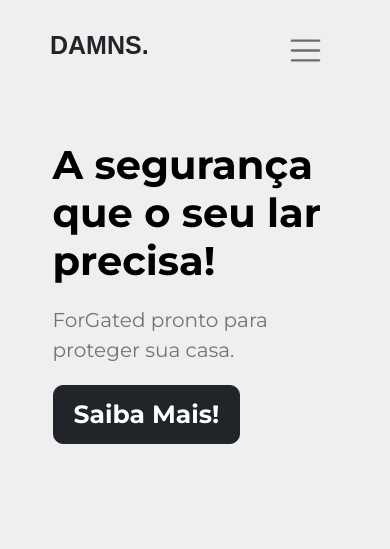
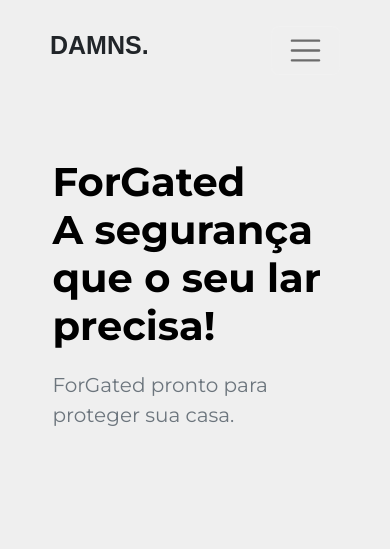
Before and after one commit to DamnsGroup/landing-page, a PHP site: page / in a window 390 px wide. Shown: the top 549 px of the page. Run offline with PHP 8.4, Linux system fonts and the light colour scheme; data that the repository does not hold is empty; some libraries are stand-ins or nearby versions.

Commit message:
Versão 1.5

```diff
--- a/css/style.css
+++ b/css/style.css
@@ -48,6 +48,7 @@ p{
 
 .header{
     overflow-x: hidden;
+    overflow-y: hidden;
     background-color: #EFEFEF;
 }
 section{
@@ -56,7 +57,7 @@ section{
 
 
 .hero{
-    height: 90vh;
+    height: 88vh;
     padding: 0px 170px;
 }
 #hero_content{
@@ -77,7 +78,9 @@ section{
 .hero-img{
     align-items: right;
 }
-
+#video1{
+    padding-left: 30px;
+}
 
 nav{
     height: 100px;
@@ -383,6 +386,9 @@ td{
         font-size: 15px;
         padding: 0 !important;
     }
+    #video1{
+        padding-left: 0px;
+    }
 }
 @media (max-width: 444px) {
     #nav-content{
--- a/index.php
+++ b/index.php
@@ -7,12 +7,14 @@ include("views/blades/header.php");
             <div class="hero position-relative">
                 <div class="h-100 row align-items-center position-relative" id="hero_content">
                     <div class="container-fluid align-items-center col-9 col-sm-7 col-md-5 position-relative">
-                        <h3 class="fw-bold fs-1 mb-3" id="header-title">A segurança que o seu lar precisa!</h3>
+                        <h3 class="fw-bold fs-1 mb-3" id="header-title">ForGated<br>A segurança que o seu lar precisa!</h3>
                         <p class="text-secondary">ForGated pronto para proteger sua casa.</p>
-                        <a href="#sobre" class="text-center"><button type="button" class="btn btn-primary btn-lg btn-block btn-dark fw-bold">Saiba Mais!</button></a>
                     </div>
-                    <div class="container-fluid align-items-right col-10 col-sm-7 col-md-6">
-                        <img class="hero-img img-fluid position-relative" src="files/img/house3.png">
+                    <div class="container-fluid align-items-right col-10 col-sm-7 col-md-7">
+                        <video class="hero-img img-fluid mb-1 position-relative" autoplay loop muted id="video1">
+                            <source src="files/video.webm" type="video/webm">
+                            Seu navegador não suporta o formato de vídeo WebM.
+                        </video>
                     </div>
                 </div>
             </div>
@@ -42,8 +44,10 @@ include("views/blades/header.php");
                         <a href="#sobre" class="text-center"><button type="button" class="btn btn-primary btn-lg btn-block btn-dark fw-bold mb-3">Saiba Mais!</button></a>
                     </div>
                 </div>
-                <div class="col-lg-7 col-md-7 col-sm-6 col-12">
-                    <img src="files/img/itens.png" class="img-fluid">
+                <div class="col-lg-7 col-md-7 col-sm-6 col-12 container-fluid">
+                    <video autoplay muted loading="lazy" class="hero_video" width="100%" id="video2">
+                        <source src="files/animacaologo.mp4" type="video/mp4" class="img-fluid">
+                    </video>
                 </div>
             </div>
         </div>
@@ -61,7 +65,7 @@ include("views/blades/header.php");
                     </p>
                 </div>
 
-                <div class="container" id="secao1">
+                <div class="container reveal" id="secao1">
                     <h1 class='fw-bold mb-3'>Objetivo do projeto</h1>
                     <p class="reveal">
                         O projeto tem como objetivo evitar que tragédias aconteçam em um espaço onde deve ter paz e tranquilidade. Para isso, nosso produto conta com sensores e outros dispositivos que estão conectados juntamente a um aplicativo mobile e também para desktop.
--- a/js/code.js
+++ b/js/code.js
@@ -16,3 +16,24 @@ function reveal(){
         }
     }
 }
+
+const video2 = document.getElementById('#video2');
+const options = {
+    root: null,
+    rootMargin: '0px',
+    threshold: 0.5,
+};
+
+function handleIntersection(entries, observer) {
+    entries.forEach(entry => {
+      if (entry.isIntersecting) {
+        video2.play();
+      } else {
+        video2.pause();
+      }
+    });
+}
+
+const observer = new IntersectionObserver(handleIntersection, options);
+const sectionToWatch = document.querySelector('#home');
+observer.observe(sectionToWatch);
--- a/views/blades/footer.php
+++ b/views/blades/footer.php
@@ -3,7 +3,7 @@
             <div class="container">
                 <div class="row justify-content-center align-items-center py-3">
                     <div class="col-12 col-md-2 mb-2 text-center d-flex justify-content-center align-items-center">
-                        <a class="text-decoration-none" href="#"><h5 class="fw-bold" id="logo" style="color: #000;">DAMNS.</h5></a>
+                        <a class="text-decoration-none" href="#"><img src="files/img/logo.png" class="img-fluid col-2 col-sm-1 col-md-5 col-lg-4" style="filter: invert(100%);"></a>
                     </div>
 
                     <div class="col-12 col-md-1 mb-2">
--- a/views/blades/footer2.php
+++ b/views/blades/footer2.php
@@ -3,7 +3,7 @@
             <div class="container">
                 <div class="row justify-content-center align-items-center py-3">
                     <div class="col-12 col-md-2 mb-2 text-center d-flex justify-content-center align-items-center">
-                        <a class="text-decoration-none" href="../index.php#"><h5 class="fw-bold" id="logo" style="color: #000;">DAMNS.</h5></a>
+                        <a class="text-decoration-none" href="../index.php#"><img src="../files/img/logo.png" class="img-fluid col-2 col-sm-1 col-md-5 col-lg-4" style="filter: invert(100%);"></a>
                     </div>
 
                     <div class="col-12 col-md-1 mb-2">
--- a/views/blades/footer3.php
+++ b/views/blades/footer3.php
@@ -3,7 +3,7 @@
             <div class="container">
                 <div class="row justify-content-center align-items-center py-3">
                     <div class="col-12 col-md-2 mb-2 text-center d-flex justify-content-center align-items-center">
-                        <a class="text-decoration-none" href="../index.php#"><h5 class="fw-bold" id="logo" style="color: #000;">DAMNS.</h5></a>
+                        <a class="text-decoration-none" href="../index.php#"><img src="files/img/logo.png" class="img-fluid col-2 col-sm-1 col-md-5 col-lg-4" style="filter: invert(100%);"></a>
                     </div>
 
                     <div class="col-12 col-md-1 mb-2">
--- a/views/blades/header.php
+++ b/views/blades/header.php
@@ -4,7 +4,7 @@
     <meta charset="UTF-8">
     <meta http-equiv="X-UA-Compatible" content="IE=edge">
     <meta name="viewport" content="width=device-width, initial-scale=1.0">
-
+    <link rel="shortcut icon" type="x-icon" href="files/img/logo.png">
     <!-- Bootstrap -->
     <link href="https://cdn.jsdelivr.net/npm/bootstrap@5.2.1/dist/css/bootstrap.min.css" rel="stylesheet" integrity="sha384-iYQeCzEYFbKjA/T2uDLTpkwGzCiq6soy8tYaI1GyVh/UjpbCx/TYkiZhlZB6+fzT" crossorigin="anonymous">
     <script src="https://cdn.jsdelivr.net/npm/bootstrap@5.2.1/dist/js/bootstrap.bundle.min.js" integrity="sha384-u1OknCvxWvY5kfmNBILK2hRnQC3Pr17a+RTT6rIHI7NnikvbZlHgTPOOmMi466C8" crossorigin="anonymous"></script>
@@ -21,7 +21,7 @@
     <script type="module" src="https://unpkg.com/ionicons@5.5.2/dist/ionicons/ionicons.esm.js"></script>
     <script nomodule src="https://unpkg.com/ionicons@5.5.2/dist/ionicons/ionicons.js"></script>
 
-    <title>Damns.</title>
+    <title>ForGated</title>
 </head>
 
 <body class="bg-secondary">
--- a/views/blades/header2.php
+++ b/views/blades/header2.php
@@ -4,6 +4,7 @@
     <meta charset="UTF-8">
     <meta http-equiv="X-UA-Compatible" content="IE=edge">
     <meta name="viewport" content="width=device-width, initial-scale=1.0">
+    <link rel="shortcut icon" type="x-icon" href="files/img/logo.png">
 
     <!-- Bootstrap -->
     <link href="https://cdn.jsdelivr.net/npm/bootstrap@5.2.1/dist/css/bootstrap.min.css" rel="stylesheet" integrity="sha384-iYQeCzEYFbKjA/T2uDLTpkwGzCiq6soy8tYaI1GyVh/UjpbCx/TYkiZhlZB6+fzT" crossorigin="anonymous">
@@ -22,7 +23,7 @@
     <script nomodule src="https://unpkg.com/ionicons@5.5.2/dist/ionicons/ionicons.js"></script>
 
     <script src="js/funcoes.js" type="text/javascript"></script>
-    <title>Damns.</title>
+    <title>ForGated</title>
 </head>
 
 <body class="bg-secondary">
--- a/views/blades/header3.php
+++ b/views/blades/header3.php
@@ -4,6 +4,7 @@
     <meta charset="UTF-8">
     <meta http-equiv="X-UA-Compatible" content="IE=edge">
     <meta name="viewport" content="width=device-width, initial-scale=1.0">
+    <link rel="shortcut icon" type="x-icon" href="files/img/logo.png">
 
     <!-- Bootstrap -->
     <link href="https://cdn.jsdelivr.net/npm/bootstrap@5.2.1/dist/css/bootstrap.min.css" rel="stylesheet" integrity="sha384-iYQeCzEYFbKjA/T2uDLTpkwGzCiq6soy8tYaI1GyVh/UjpbCx/TYkiZhlZB6+fzT" crossorigin="anonymous">
@@ -22,7 +23,7 @@
     <script nomodule src="https://unpkg.com/ionicons@5.5.2/dist/ionicons/ionicons.js"></script>
 
     <script src="js/funcoes.js" type="text/javascript"></script>
-    <title>Damns.</title>
+    <title>ForGated</title>
 </head>
 
 <body class="bg-secondary">
```
Also changed, not shown: files/img/LOGO.png (added), files/img/blog/057b8892f66e1f0af73ff03a4e19e7f2.png (added), 2 other files.
